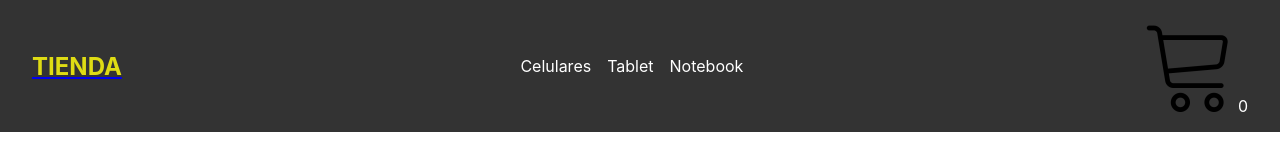
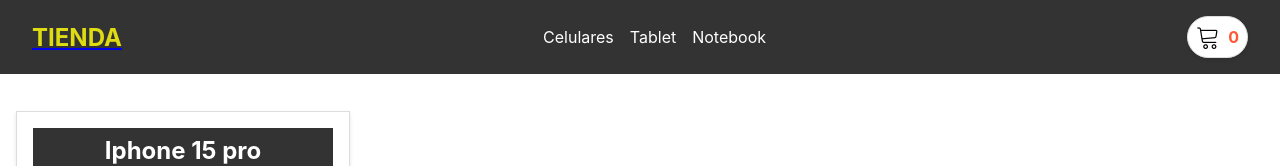
Before and after one commit to josesalim22/PreEntrega2SalimReact, a React (Create React App) app: page / in a window 1280 px wide. Shown: the top 166 px of the page. Built offline with nearby package versions, Linux system fonts and the light colour scheme.

Commit message:
estilos icono cart

```diff
--- /dev/null
+++ b/src/components/CartWidget/CartWidget.css
@@ -0,0 +1,21 @@
+.cart-widget {
+     display: flex;
+     align-items: center;
+     padding: 0.5rem;
+     background-color: #fff;
+     border: 1px solid #ddd;
+     border-radius: 50px;
+     box-shadow: 0 2px 4px rgba(0, 0, 0, 0.1);
+}
+
+.cart-icon {
+     width: 24px;
+     height: 24px;
+     margin-right: 0.5rem;
+
+}
+
+.cart-count {
+     font-weight: bold;
+     color: #ff5733;
+}
--- a/src/components/CartWidget/CartWidget.jsx
+++ b/src/components/CartWidget/CartWidget.jsx
@@ -1,11 +1,12 @@
-import React from 'react'
-import cart from './assets/cart.png'
+import React from 'react';
+import cart from './assets/cart.png';
+import './CartWidget.css';
 
 const CartWidget = () => {
   return (
-    <div>
-        <img src={cart} alt="cart-widget" />
-        0
+    <div className='cart-widget'>
+        <img src={cart} alt="cart-widget" className='cart-icon' />
+        <span className='cart-count'>0</span>
 
     </div>
   )
```
